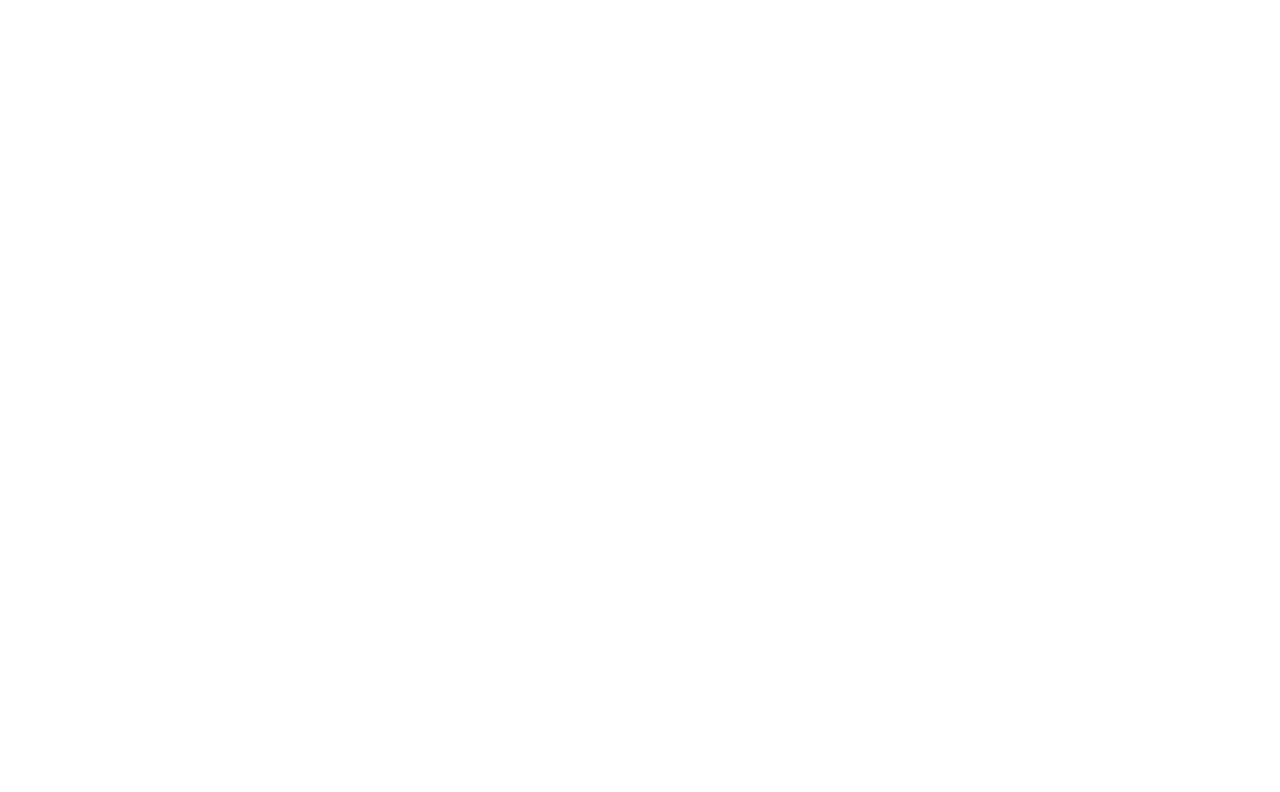
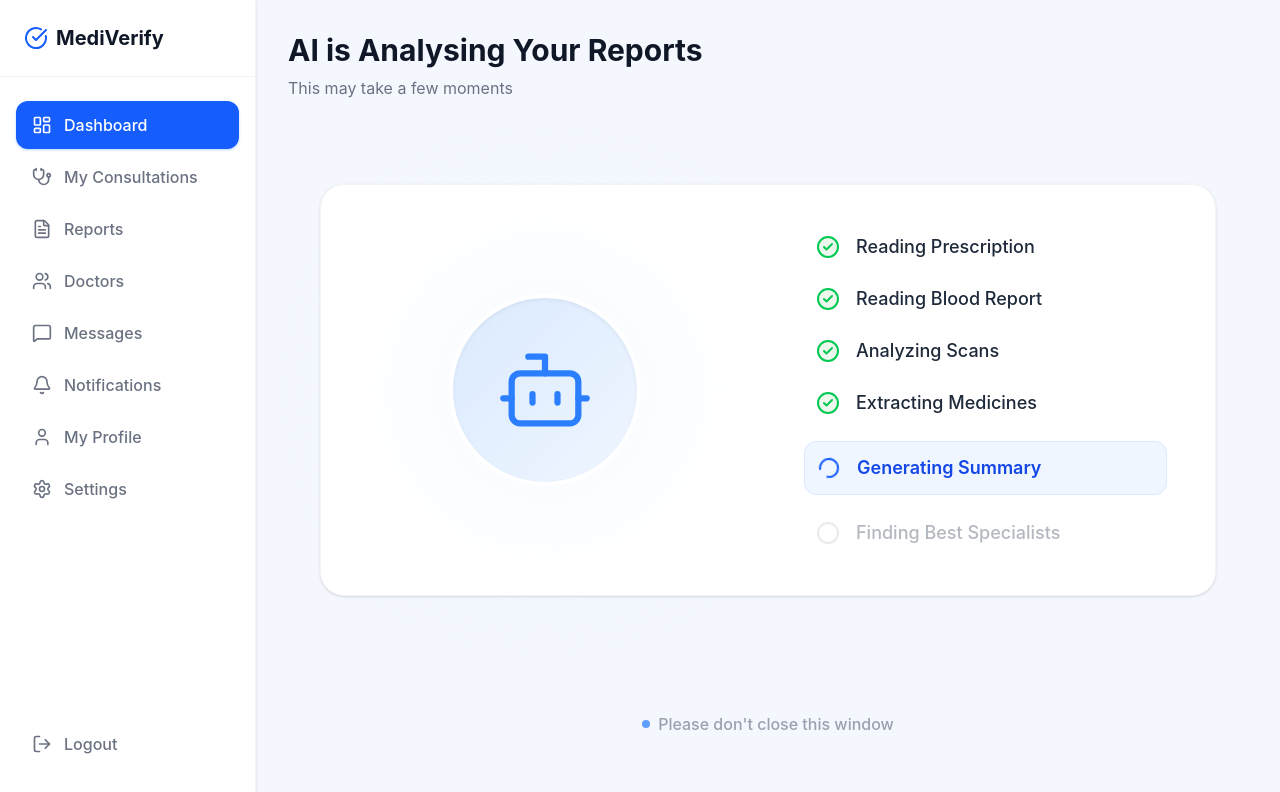
Before and after one commit to 2005shalini/mediverify, a React app in the folder frontend/: page /ai-analysis in a window 1280 px wide. Before the commit this address had no page. Shown: the top 792 px of the page. Built offline with nearby package versions, Linux system fonts and the light colour scheme; the HTML template or start-up script is replaced by a standard one.

Commit message:
Add AI analysis page UI

```diff
--- /dev/null
+++ b/frontend/src/pages/AIAnalysis.jsx
@@ -0,0 +1,77 @@
+import Sidebar from "../components/dashboard/Sidebar";
+import { CheckCircle2, Loader2, Circle, Bot } from "lucide-react";
+
+export default function AIAnalysis() {
+  return (
+    <div className="min-h-screen bg-[#F4F7FE] font-sans">
+      <Sidebar />
+
+      <div className="ml-64 p-8 flex flex-col min-h-screen">
+        <header className="mb-12">
+          <h1 className="text-3xl font-bold text-gray-900">
+            AI is Analysing Your Reports
+          </h1>
+          <p className="text-gray-500 mt-2">This may take a few moments</p>
+        </header>
+
+        <div className="flex-1 flex items-center justify-center -mt-20">
+          <div className="bg-white rounded-3xl p-12 shadow-sm border border-gray-100 flex items-center gap-24 w-full max-w-4xl">
+
+            {/* Robot Graphic Area */}
+            <div className="flex-1 flex justify-center items-center">
+              <div className="relative">
+                <div className="w-64 h-64 bg-blue-50 rounded-full flex justify-center items-center absolute -top-8 -left-8 -z-0 opacity-50 blur-3xl"></div>
+                <div className="w-48 h-48 bg-gradient-to-br from-blue-100 to-blue-50 rounded-full flex justify-center items-center shadow-inner relative z-10 border-4 border-white">
+                  <Bot size={100} className="text-blue-500" strokeWidth={1.5} />
+                </div>
+              </div>
+            </div>
+
+            {/* Analysis Steps */}
+            <div className="flex-1 space-y-6">
+              {/* Completed Steps */}
+              <div className="flex items-center gap-4">
+                <CheckCircle2 className="text-green-500 w-6 h-6 flex-shrink-0" fill="#Edf7ed" />
+                <span className="text-lg font-medium text-gray-800">Reading Prescription</span>
+              </div>
+
+              <div className="flex items-center gap-4">
+                <CheckCircle2 className="text-green-500 w-6 h-6 flex-shrink-0" fill="#Edf7ed" />
+                <span className="text-lg font-medium text-gray-800">Reading Blood Report</span>
+              </div>
+
+              <div className="flex items-center gap-4">
+                <CheckCircle2 className="text-green-500 w-6 h-6 flex-shrink-0" fill="#Edf7ed" />
+                <span className="text-lg font-medium text-gray-800">Analyzing Scans</span>
+              </div>
+
+              <div className="flex items-center gap-4">
+                <CheckCircle2 className="text-green-500 w-6 h-6 flex-shrink-0" fill="#Edf7ed" />
+                <span className="text-lg font-medium text-gray-800">Extracting Medicines</span>
+              </div>
+
+              {/* In Progress Step */}
+              <div className="flex items-center gap-4 bg-blue-50 p-3 -ml-3 rounded-xl border border-blue-100">
+                <Loader2 className="text-blue-600 w-6 h-6 flex-shrink-0 animate-spin" />
+                <span className="text-lg font-semibold text-blue-700">Generating Summary</span>
+              </div>
+
+              {/* Pending Step */}
+              <div className="flex items-center gap-4 opacity-50">
+                <Circle className="text-gray-300 w-6 h-6 flex-shrink-0" />
+                <span className="text-lg font-medium text-gray-500">Finding Best Specialists</span>
+              </div>
+            </div>
+          </div>
+        </div>
+
+        <div className="text-center pb-8">
+          <p className="text-gray-400 font-medium flex items-center justify-center gap-2">
+            <span className="w-2 h-2 rounded-full bg-blue-500 animate-pulse"></span>
+            Please don't close this window
+          </p>
+        </div>
+      </div>
+    </div>
+  );
+}
--- a/frontend/src/routes/AppRoutes.jsx
+++ b/frontend/src/routes/AppRoutes.jsx
@@ -5,6 +5,7 @@
 import Signup from "../pages/Signup";
 import Dashboard from "../pages/Dashboard";
 import CreateConsultation from "../pages/CreateConsultation";
+import AIAnalysis from "../pages/AIAnalysis";
 
 export default function AppRoutes() {
   return (
@@ -15,6 +16,7 @@
         <Route path="/signup" element={<Signup />} />
         <Route path="/dashboard" element={<Dashboard />} />
         <Route path="/create-consultation" element={<CreateConsultation />} />
+        <Route path="/ai-analysis" element={<AIAnalysis />} />
       </Routes>
     </BrowserRouter>
   );
```
